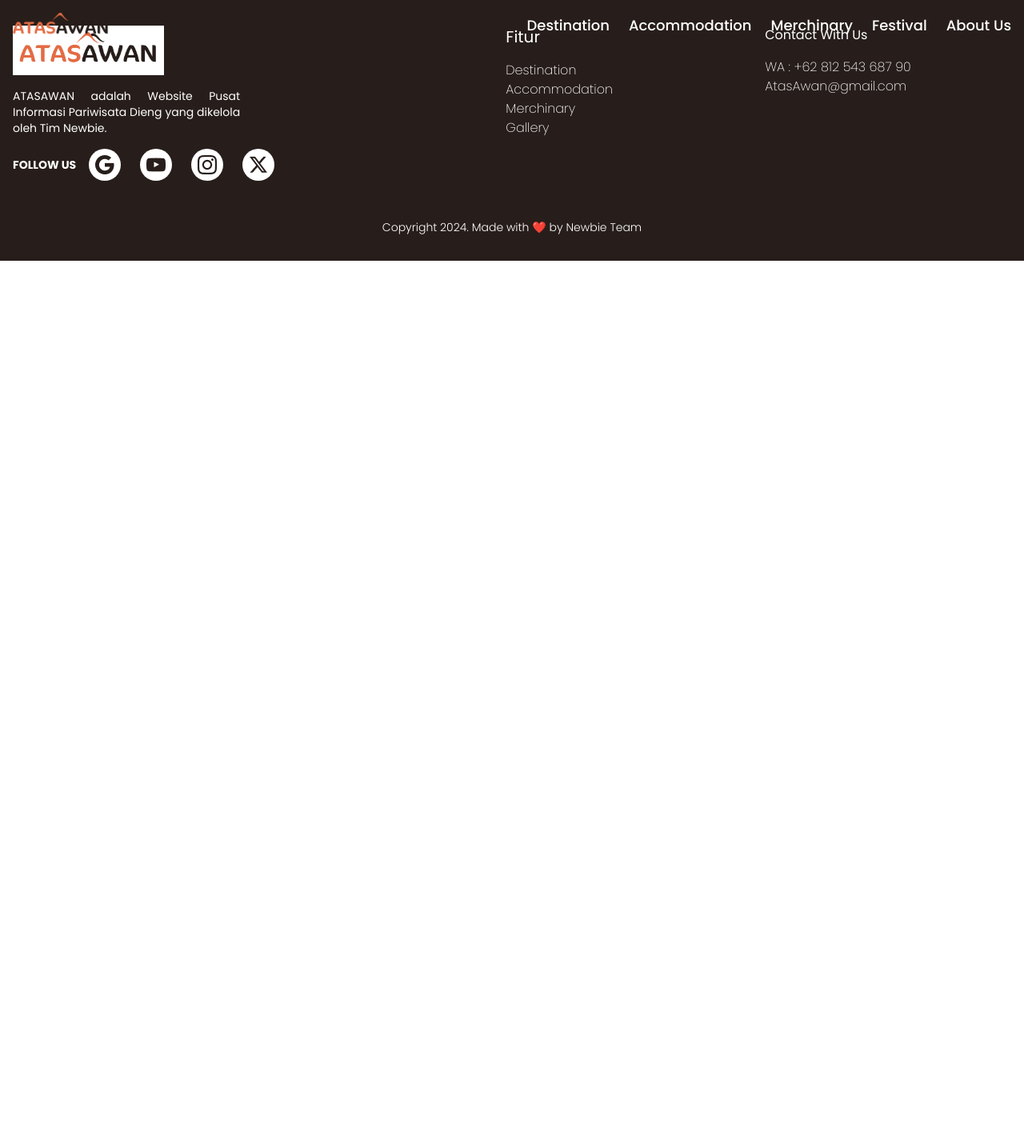
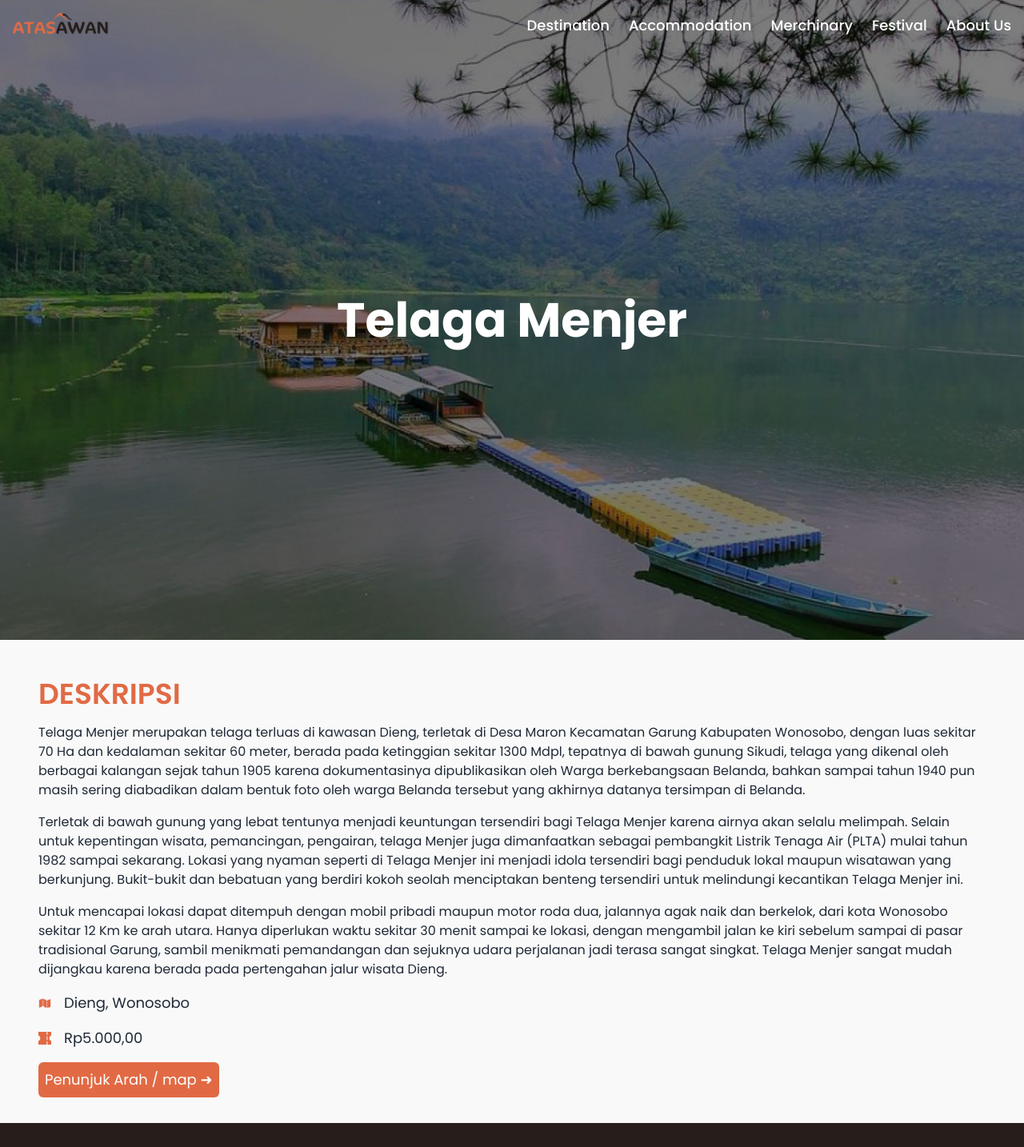
Before and after one commit to princeofverry/dieng-web, a React (Vite) app: page /Menjer in a window 1280 px wide. Shown: the top 1434 px of the page at 80% size. Before the commit the page ends 800 px from the top, so only its background shows below. Built offline with nearby package versions, Linux system fonts and the light colour scheme.

Commit message:
page detail destinasi

```diff
--- a/src/components/discoverDieng.jsx
+++ b/src/components/discoverDieng.jsx
@@ -3,6 +3,7 @@ import DestinationDD from '../assets/DestinationDD.png'
 import PenginapanDD from '../assets/PenginapanDD.png'
 import FoodnShopDD from '../assets/FoodnShopDD.png'
 import FestivalDD from '../assets/FestivalDD.png'
+import { Link } from 'react-router-dom';
 
 const DiscoverDieng = () => {
     return (
@@ -16,26 +17,34 @@ const DiscoverDieng = () => {
                     <div className='flex flex-wrap gap-12 xl:px-8 px-4 justify-center items-center py-8'>
                         <div className="relative md:px-0 px-4 overflow-hidden">
                             <div className="relative group hover:scale-95 transition-all">
+                            <Link to="/Destinasi">
                                 <img src={DestinationDD} className="w-full transition-transform duration-300 transform-gpu group-hover:rotate-2 filter brightness-50" alt="Destination Image" />
                                 <h1 className="absolute inset-0 flex items-center justify-center text-white drop-shadow-2xl font-bold text-4xl pointer-events-none">DESTINATION</h1>
+                            </Link>
                             </div>
                         </div>
                         <div className="relative md:px-0 px-4 overflow-hidden">
                             <div className="relative group hover:scale-95 transition-all">
+                            <Link to="/Penginapan">
                                 <img src={PenginapanDD} className="w-full transition-transform duration-300 transform-gpu group-hover:-rotate-2 filter brightness-50" alt="Destination Image" />
                                 <h1 className="absolute inset-0 flex items-center justify-center text-white drop-shadow-2xl font-bold text-4xl pointer-events-none">ACCOMODATION</h1>
+                            </Link>
                             </div>
                         </div>
                         <div className="relative md:px-0 px-4 overflow-hidden">
                             <div className="relative group hover:scale-95 transition-all">
+                            <Link to="/Merchinary">
                                 <img src={FoodnShopDD} className="w-full transition-transform duration-300 transform-gpu group-hover:rotate-2 filter brightness-50" alt="Destination Image" />
                                 <h1 className="absolute inset-0 flex items-center justify-center text-white drop-shadow-2xl font-bold text-4xl pointer-events-none">MERCHINARY</h1>
+                            </Link>
                             </div>
                         </div>
                         <div className="relative md:px-0 px-4 overflow-hidden">
                             <div className="relative group hover:scale-95 transition-all">
+                            <Link to="/Festival">
                                 <img src={FestivalDD} className="w-full transition-transform duration-300 transform-gpu group-hover:-rotate-2 filter brightness-50" alt="Destination Image" />
                                 <h1 className="absolute inset-0 flex items-center justify-center text-white drop-shadow-2xl font-bold text-4xl pointer-events-none">FESTIVAL</h1>
+                            </Link>
                             </div>
                         </div>
                     </div>
--- a/src/main.jsx
+++ b/src/main.jsx
@@ -12,6 +12,7 @@ import Penginapan from './page/penginapan';
 import Aboutus from './page/aboutus';
 import Footer from './components/Footer';
 import Merchinary from './page/merchinary';
+import Menjer from './page/menjer';
 
 // Render komponen dengan React Router v6
 ReactDOM.createRoot(document.getElementById('root')).render(
@@ -22,6 +23,7 @@ ReactDOM.createRoot(document.getElementById('root')).render(
         <Route path="/" element={<Homepage />} />
         <Route path="/festival" element={<Festival />} />
         <Route path="/destinasi" element={<Destinasi />} />
+        <Route path="/Menjer" element={<Menjer />} />
         <Route path="/Kirab" element={<Kirab />} />
         <Route path="/Penginapan" element={<Penginapan />} />
         <Route path="/Aboutus" element={<Aboutus />} />
--- a/src/page/destinasi.jsx
+++ b/src/page/destinasi.jsx
@@ -44,13 +44,17 @@ const Destinasi = () => {
           {/* Card 1 */}
           <div className="card card-compact bg-base-100 shadow-xl w-full sm:w-96" data-aos="zoom-in" data-aos-duration="1500">
             <div className="card-body flex flex-col items-left">
+            <Link to="/Menjer">
               <figure><img src={menjer} alt="Telaga Menjer" /></figure>
+            </Link>
               <div className="card-title mt-4 ml-4">
                 <p>07.00 - 17.00</p>
               </div>
               <h2 className='sm:text-3xl text-4xl text-left ml-4 mb-6 font-bold'>Telaga Menjer</h2>
               <div className="card-actions mt-2 ml-4 mb-6">
-                <button className="bg-[#E16A44] text-white px-4 py-2 font-bold rounded">SELENGKAPNYA</button>
+                <Link to="/Menjer">
+                  <button className="bg-[#E16A44] text-white px-4 py-2 font-bold rounded">SELENGKAPNYA</button>
+                </Link>
               </div>
             </div>
           </div>
--- /dev/null
+++ b/src/page/menjer.jsx
@@ -0,0 +1,62 @@
+import React from 'react';
+import AOS from 'aos';
+import 'aos/dist/aos.css';
+import menjer from '../assets/menjer.png';
+import iconTempat from '../assets/iconTempat.png';
+import iconTanggal from '../assets/iconTanggal.png';
+import iconTiket from '../assets/iconTiket.png';
+
+const Menjer = () => {
+  return (
+    <div>
+      <div className="h-screen w-full relative">
+        <img src={menjer} alt="Background" className="h-screen w-full object-cover" />
+
+        <div className="absolute top-0 left-0 w-full h-full bg-black opacity-50"></div>
+
+        <div className="absolute top-1/2 left-1/2 transform -translate-x-1/2 -translate-y-1/2 text-center">
+          <h1 className='sm:text-6xl text-4xl text-center text-white font-bold' data-aos="zoom-in" data-aos-anchor-placement="bottom-bottom" data-aos-duration="700">
+            Telaga Menjer
+          </h1>
+        </div>
+      </div>
+
+      <div className="md:mx-auto bg-[#F9F9F9] py-8 px-8">
+  <h2 className="text-3xl md:text-4xl font-semibold text-[#E16A44] mb-4 px-4 mt-4">
+    DESKRIPSI
+  </h2>
+
+  <div className="mb-4 px-4">
+    <span className="font-regular text-gray-800">
+      Telaga Menjer merupakan telaga terluas di kawasan Dieng, terletak di Desa Maron Kecamatan Garung Kabupaten Wonosobo, dengan luas sekitar 70 Ha dan kedalaman sekitar 60 meter, berada pada ketinggian sekitar 1300 Mdpl, tepatnya di bawah gunung Sikudi, telaga yang dikenal oleh berbagai kalangan sejak tahun 1905 karena dokumentasinya dipublikasikan oleh Warga berkebangsaan Belanda, bahkan sampai tahun 1940 pun masih sering diabadikan dalam bentuk foto oleh warga Belanda tersebut yang akhirnya datanya tersimpan di Belanda.
+    </span>
+  </div>
+
+  <div className="mb-4 px-4">
+    <span className="font-regular text-gray-800">
+      Terletak di bawah gunung yang lebat tentunya menjadi keuntungan tersendiri bagi Telaga Menjer karena airnya akan selalu melimpah. Selain untuk kepentingan wisata, pemancingan, pengairan, telaga Menjer juga dimanfaatkan sebagai pembangkit Listrik Tenaga Air (PLTA) mulai tahun 1982 sampai sekarang. Lokasi yang nyaman seperti di Telaga Menjer ini menjadi idola tersendiri bagi penduduk lokal maupun wisatawan yang berkunjung. Bukit-bukit dan bebatuan yang berdiri kokoh seolah menciptakan benteng tersendiri untuk melindungi kecantikan Telaga Menjer ini.
+    </span>
+  </div>
+
+  <div className="px-4">
+    <span className='font-regular text-gray-800'>
+      Untuk mencapai lokasi dapat ditempuh dengan mobil pribadi maupun motor roda dua, jalannya agak naik dan berkelok, dari kota Wonosobo sekitar 12 Km ke arah utara. Hanya diperlukan waktu sekitar 30 menit sampai ke lokasi, dengan mengambil jalan ke kiri sebelum sampai di pasar tradisional Garung, sambil menikmati pemandangan dan sejuknya udara perjalanan jadi terasa sangat singkat. Telaga Menjer sangat mudah dijangkau karena berada pada pertengahan jalur wisata Dieng.
+    </span>
+  </div>
+        <div className="flex items-center py-4 px-4">
+          <img src={iconTempat} alt="Icon Tempat" className="w-4 h-4" />
+          <p className="text-lg text-gray-800 px-4">Dieng, Wonosobo</p>
+        </div>
+        <div className="flex items-center pb-4 px-4">
+          <img src={iconTiket} alt="Icon Tiket" className="w-4 h-4" />
+          <p className="text-lg text-gray-800 px-4">Rp5.000,00</p>
+        </div>
+        <div class="bg-[#E16A44] text-white p-2 mx-4 inline-block rounded-md">
+          <span class="text-lg">Penunjuk Arah / map &#10140;</span>
+        </div>
+      </div>
+      </div>
+  );
+}
+
+export default Menjer;
```
